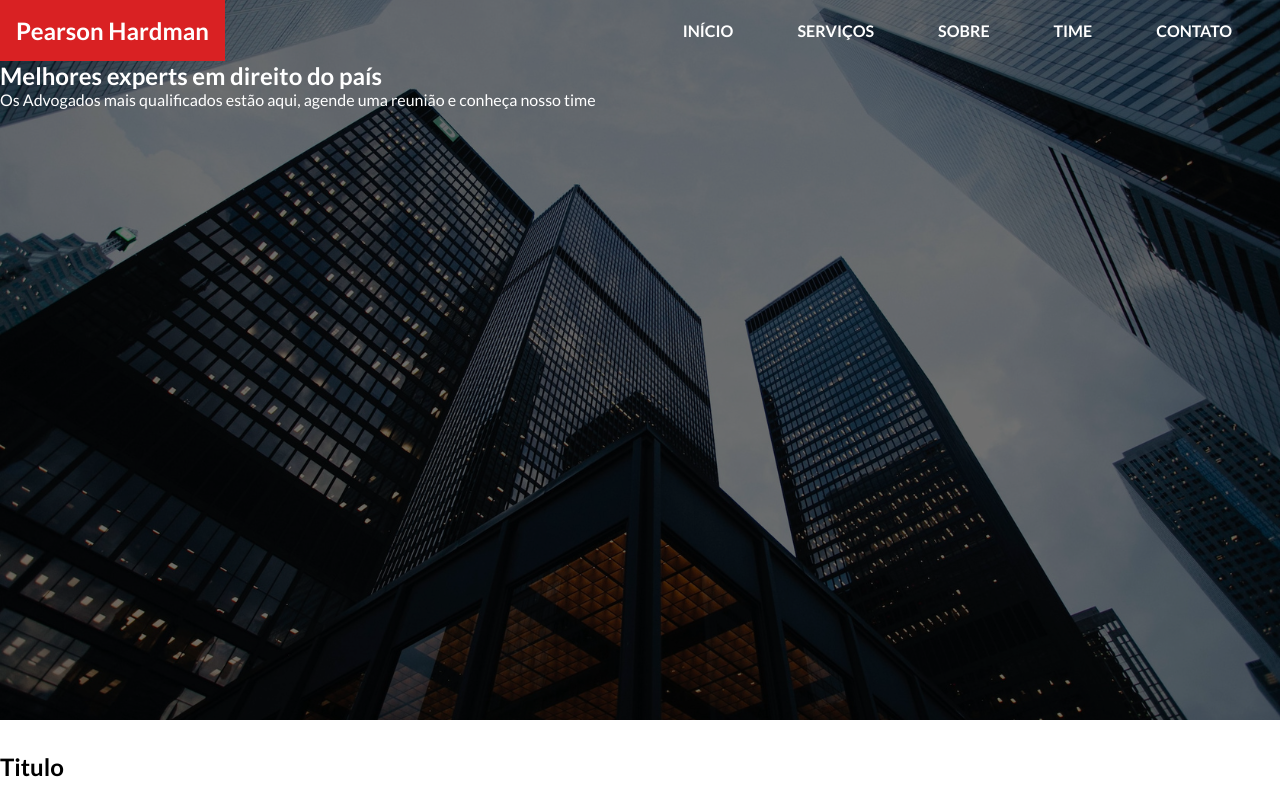
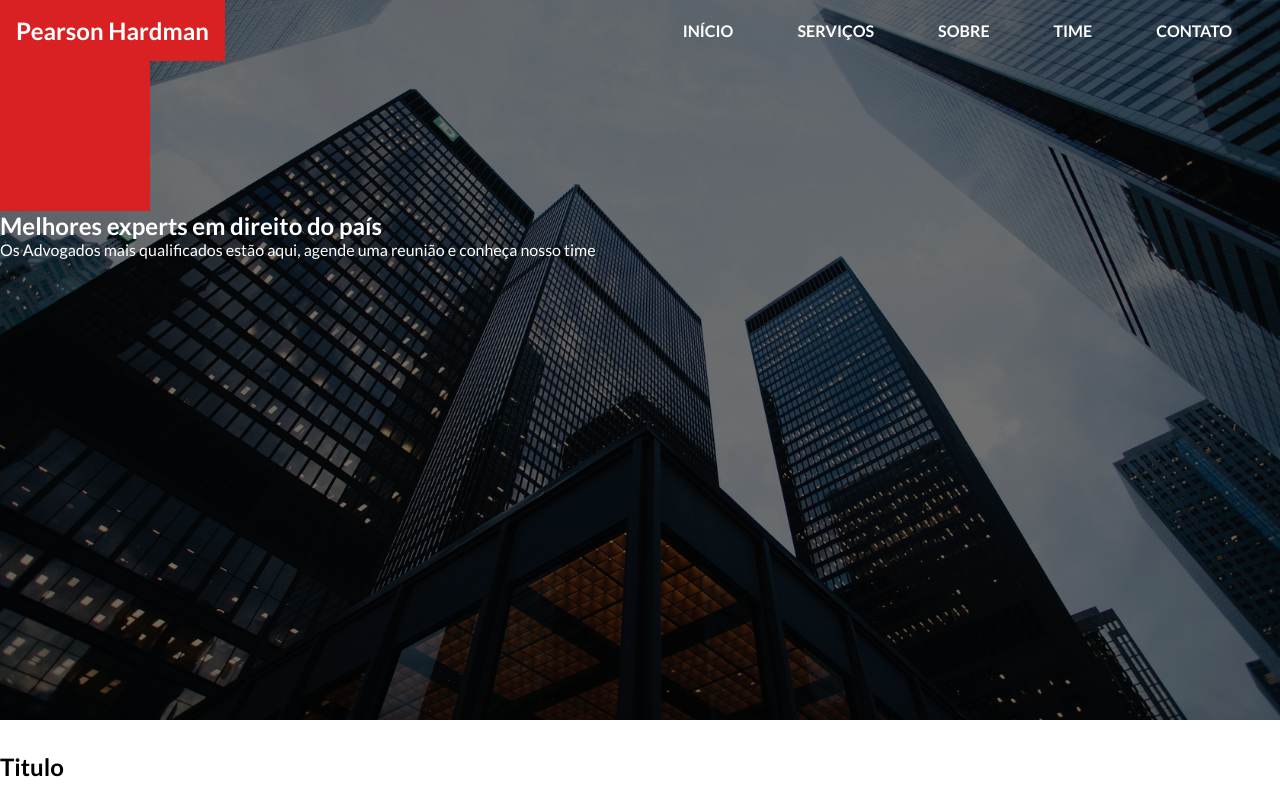
Before and after one commit to Eralves1/Pearson-Hardman, a plain HTML site: page index.html in a window 1280 px wide. Drawn offline with nearby package versions, Linux system fonts and the light colour scheme.

Commit message:
criação da class square

```diff
--- a/css/style.css
+++ b/css/style.css
@@ -33,7 +33,7 @@ img {
     background-size: cover;
     background-position: center;
     color: var(--primary-text-color);
-    /* rem  e  em   são 16pixel, o em sozinho = tamanho da fonte tag pai,  rem é r de root, ref a tag body */
+    /* REM e  EM  são 16pixel, o em sozinho = tamanho da fonte tag pai,  rem é r de root, ref a tag body */
     margin-bottom: 2rem;
 
 }
@@ -69,3 +69,11 @@ img {
     font-weight: bold;
     padding: 1rem;
  }
+
+ /* fazer o design do quadrado logo abaixo do titulo principal Pearson Hardman */
+.square{
+    display: block;
+    width: 150px;
+    height: 150px;
+    background-color: var(--main-color);
+}
```
